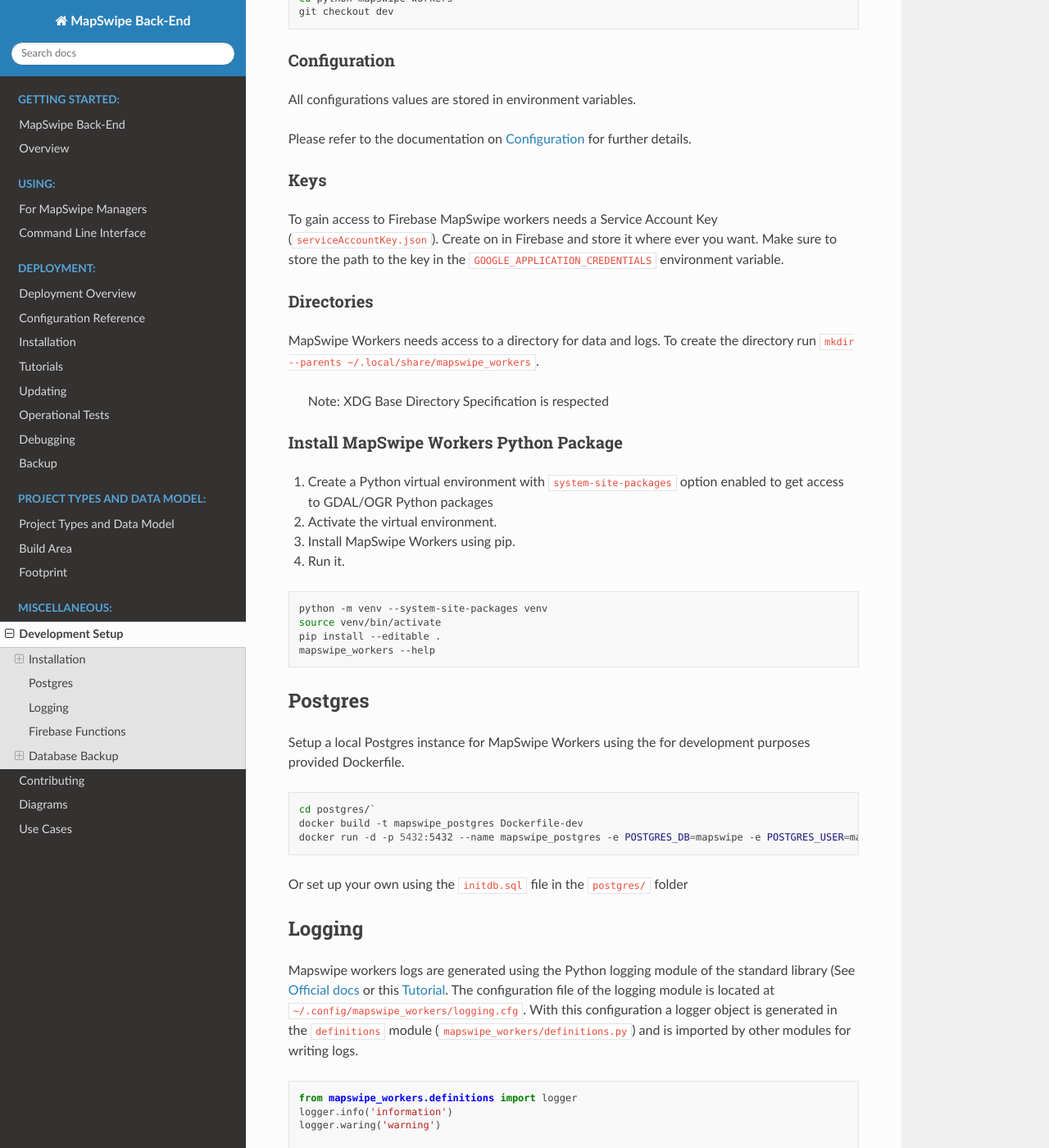
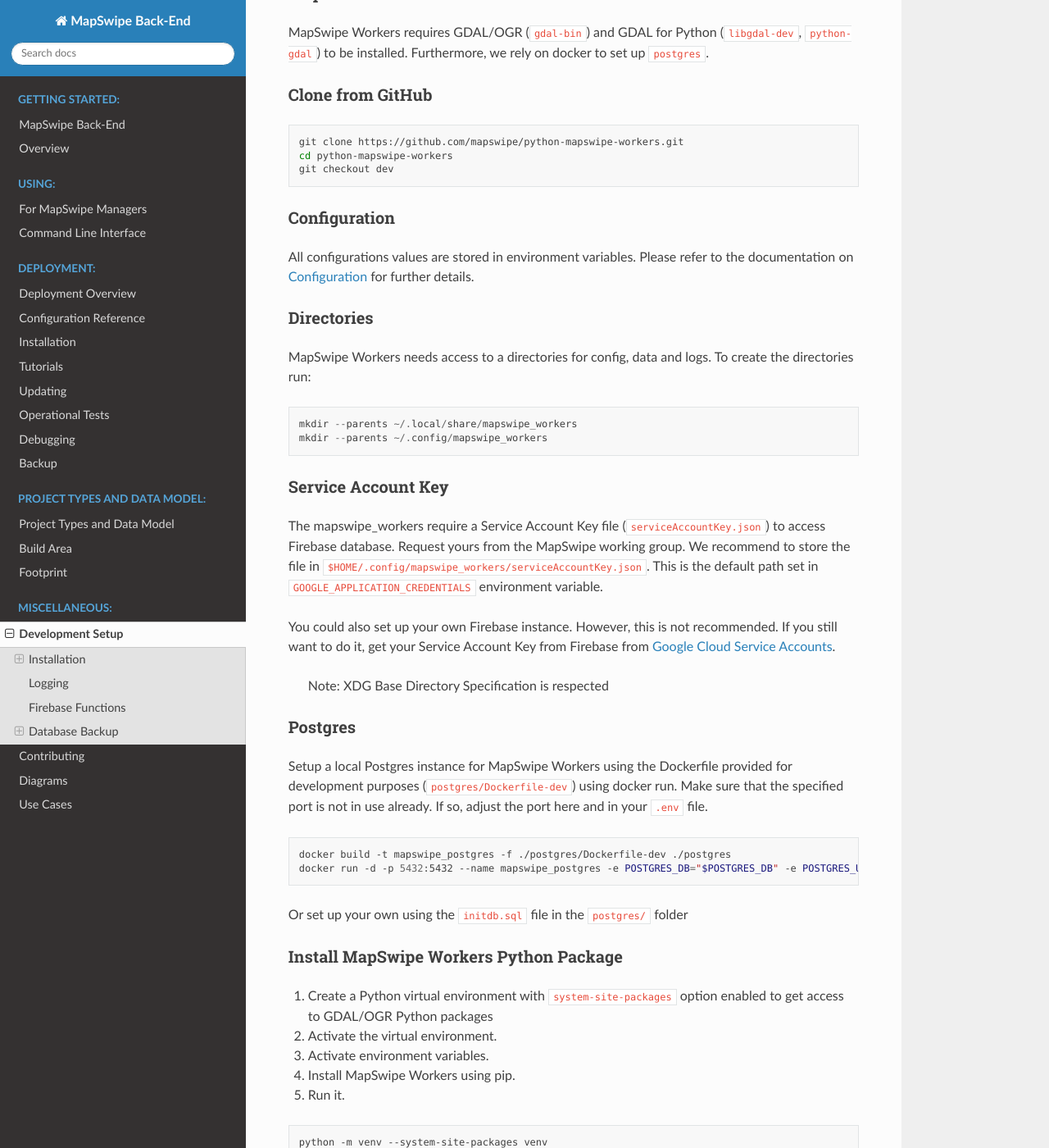
Before and after one commit to mapswipe/python-mapswipe-workers, a Sphinx documentation site: the page built from docs/source/dev_setup.md, in a window 1280 px wide and 1400 px high, scrolled down 550 px. Shown: the whole window at 82% size. Built offline with Sphinx 7.4.7 and the Read the Docs theme 2.0.0, drawn with Linux system fonts in a browser that asks for light colours; some of the changed text lies outside the part shown.

Commit message:
travis setup works and small improvement to docs

````diff
--- a/docs/source/dev_setup.md
+++ b/docs/source/dev_setup.md
@@ -1,13 +1,20 @@
 # Development Setup
 
-In this document some tips and workflows for development are loosely collected. Those are independent of the production setup using Docker. A working Firebase Project (Including Firebase Functions and Database Rules) is presupposed. Get in touch to get access to an existing Firebase Project for development purposes.
+In this document some tips and workflows for development are loosely collected. Those are independent of the production setup using Docker. A working Firebase Project (Including Firebase Functions and Database Rules) is presupposed. Get in touch with the MapSwipe team (e.g. in Slack) to get access to an existing Firebase Instance for development purposes.
+
+Check list:
+1. Clone repo from GitHub.
+2. Install GDAL/OGR and GDAL for python on your machine.
+3. Set environment variables and get a Service Account Key File.
+4. Set up local postgres data base using Docker.
+5. Install mapswipe_workers python package and run it.
 
 
 ## Installation
 
 ### Requirements
 
-MapSwipe Workers requires GDAL/OGR (`gdal-bin`) and GDAL for Python (`libgdal-dev`, `python-gdal`) to be installed.
+MapSwipe Workers requires GDAL/OGR (`gdal-bin`) and GDAL for Python (`libgdal-dev`, `python-gdal`) to be installed. Furthermore, we rely on docker to set up `postgres`.
 
 
 ### Clone from GitHub
@@ -21,55 +28,60 @@
 
 ### Configuration
 
-All configurations values are stored in environment variables.
-
-Please refer to the documentation on [Configuration](configuration.md) for further details.
-
-
-### Keys
-
-To gain access to Firebase MapSwipe workers needs a Service Account Key (`serviceAccountKey.json`). Create on in Firebase and store it where ever you want. Make sure to store the path to the key in the `GOOGLE_APPLICATION_CREDENTIALS` environment variable.
-
+All configurations values are stored in environment variables. Please refer to the documentation on [Configuration](configuration.md) for further details.
 
 ### Directories
 
-MapSwipe Workers needs access to a directory for data and logs.
-To create the directory run `mkdir --parents ~/.local/share/mapswipe_workers`.
+MapSwipe Workers needs access to a directories for config, data and logs.
+To create the directories run:
+```
+mkdir --parents ~/.local/share/mapswipe_workers
+mkdir --parents ~/.config/mapswipe_workers
+```
+
+
+### Service Account Key
+
+The mapswipe_workers require a Service Account Key file (`serviceAccountKey.json`) to access Firebase database. Request yours from the MapSwipe working group. We recommend to store the file in `$HOME/.config/mapswipe_workers/serviceAccountKey.json`. This is the default path set in `GOOGLE_APPLICATION_CREDENTIALS` environment variable.
+
+ You could also set up your own Firebase instance. However, this is not recommended. If you still want to do it, get your Service Account Key from Firebase from [Google Cloud Service Accounts](https://console.cloud.google.com/iam-admin/serviceaccounts).
 
 > Note: XDG Base Directory Specification is respected
+
+
+### Postgres
+
+Setup a local Postgres instance for MapSwipe Workers using the Dockerfile provided for development purposes (`postgres/Dockerfile-dev`) using docker run. Make sure that the specified port is not in use already. If so, adjust the port here and in your `.env` file.
+
+```bash
+docker build -t mapswipe_postgres -f ./postgres/Dockerfile-dev ./postgres
+docker run -d -p 5432:5432 --name mapswipe_postgres -e POSTGRES_DB="$POSTGRES_DB" -e POSTGRES_USER="$POSTGRES_USER" -e POSTGRES_PASSWORD="$POSTGRES_PASSWORD" mapswipe_postgres
+```
+
+Or set up your own using the `initdb.sql` file in the `postgres/` folder
 
 
 ### Install MapSwipe Workers Python Package
 
 1. Create a Python virtual environment with `system-site-packages` option enabled to get access to GDAL/OGR Python packages
 2. Activate the virtual environment.
-3. Install MapSwipe Workers using pip.
-4. Run it.
+3. Activate environment variables.
+4. Install MapSwipe Workers using pip.
+5. Run it.
 
 ```bash
 python -m venv --system-site-packages venv
 source venv/bin/activate
-pip install --editable .
+source .env
+pip install --editable mapswipe_workers/
 mapswipe_workers --help
 ```
 
-
-## Postgres
-
-Setup a local Postgres instance for MapSwipe Workers using the for development purposes provided Dockerfile.
-
-```bash
-cd postgres/`
-docker build -t mapswipe_postgres Dockerfile-dev
-docker run -d -p 5432:5432 --name mapswipe_postgres -e POSTGRES_DB=mapswipe -e POSTGRES_USER=mapswipe_workers -e POSTGRES_PASSWORD=your_password mapswipe_postgres
-```
-
-Or set up your own using the `initdb.sql` file in the `postgres/` folder
-
+> Yeah! If you reached this point, you are ready to get into coding. Below you find some more information on Logging, Firebase Functions and Database Backup. However, you don't need this to get started for now.
 
 ## Logging
 
-Mapswipe workers logs are generated using the Python logging module of the standard library (See [Official docs](https://docs.python.org/3/library/logging.html) or this [Tutorial](https://realpython.com/python-logging/#the-logging-module). The configuration file of the logging module is located at `~/.config/mapswipe_workers/logging.cfg`. With this configuration a logger object is generated in the `definitions` module (`mapswipe_workers/definitions.py`) and is imported by other modules for writing logs.
+Mapswipe workers logs are generated using the Python logging module of the standard library (See [Official docs](https://docs.python.org/3/library/logging.html) or this [Tutorial](https://realpython.com/python-logging/#the-logging-module). The logging configuration is set in the `definitions` module (`mapswipe_workers/definitions.py`) and is imported by other modules for writing logs.
 
 ```python
 from mapswipe_workers.definitions import logger
--- a/travis_test_gdal.py
+++ /dev/null
@@ -1,4 +0,0 @@
-from osgeo import gdal
-
-version_num = int(gdal.VersionInfo("VERSION_NUM"))
-print(version_num)
````
Also changed, not shown: docs/source/configuration.md (+1 -1 lines), .travis.yml, 2 other files.
